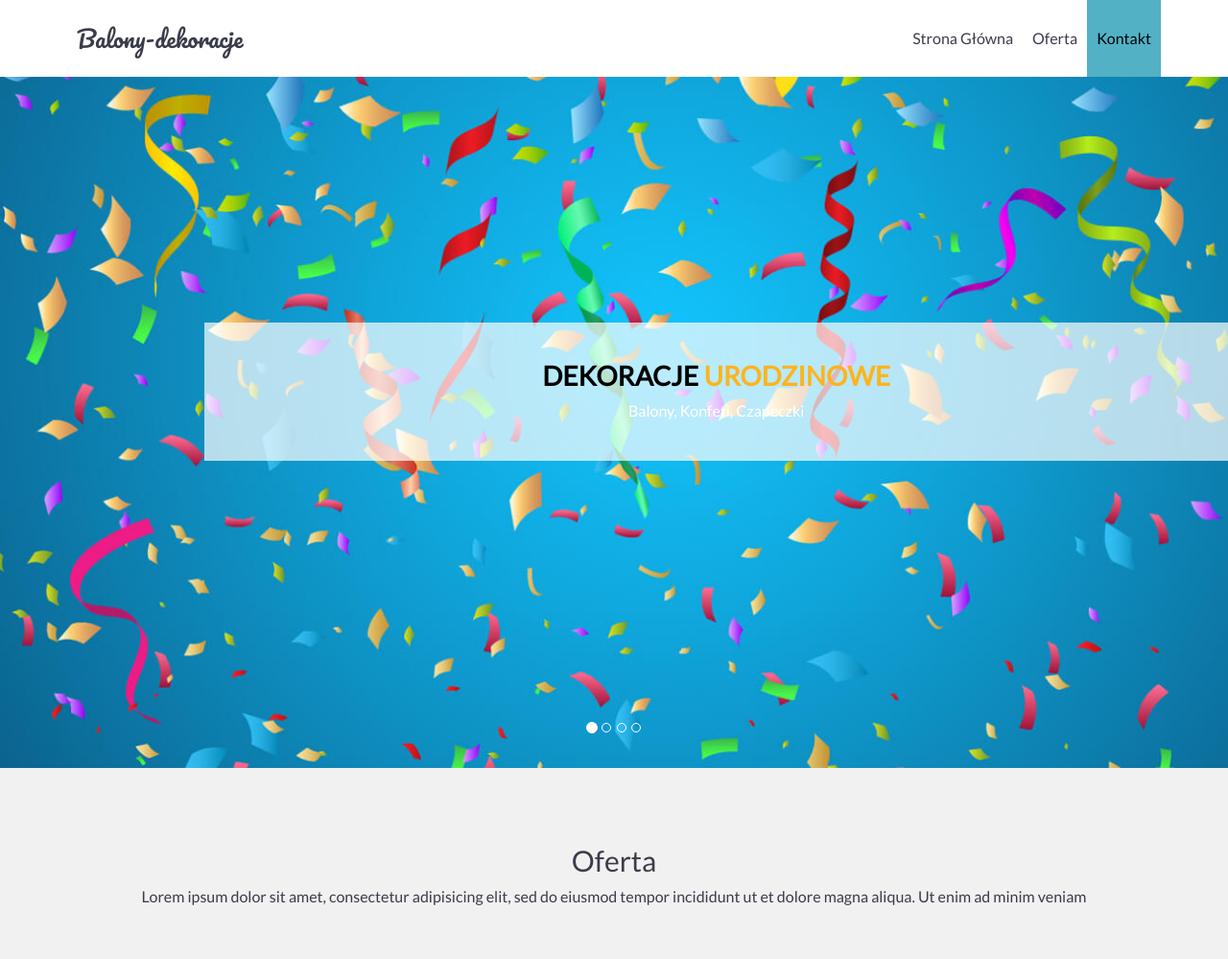
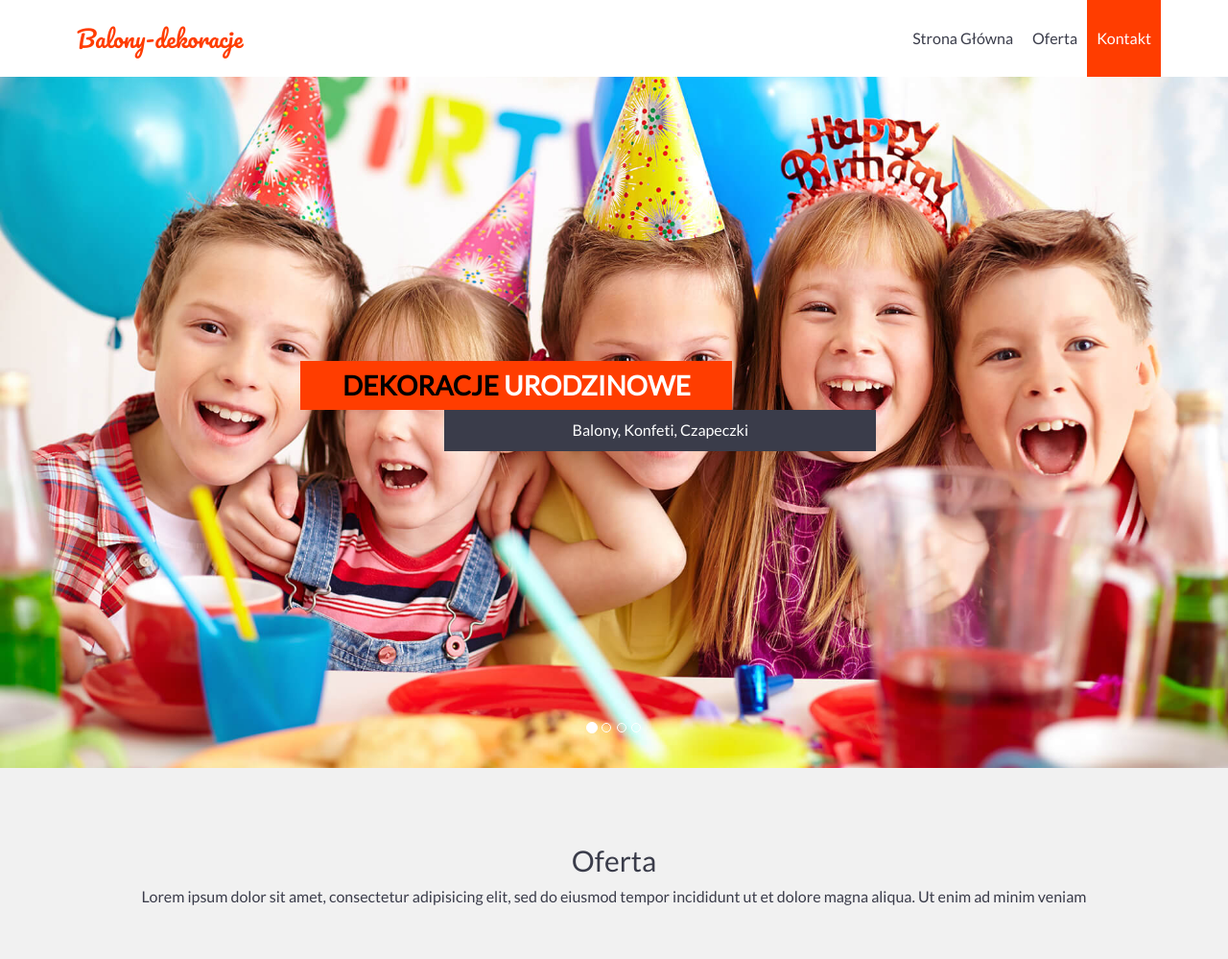
Before and after one commit to maciejdobrski/dekoracje-balony, a PHP site: page / in a window 1280 px wide. Shown: the top 999 px of the page at 96% size. Run offline with PHP 8.4, Linux system fonts and the light colour scheme; some libraries are stand-ins or nearby versions.

Commit message:
Small fix: zmiany kolorów

```diff
--- a/assets/css/style.css
+++ b/assets/css/style.css
@@ -446,21 +446,13 @@ a, button {
     -o-background-size: cover;
     background-repeat: no-repeat; }
     .carousel-inner .item.item-1 {
-      background-image: url(../image/bg-4.jpg); }
-      .carousel-inner .item.item-1 h2 {
-        color: #fcb41e; }
+      background-image: url(../image/bg-1.jpg); }
     .carousel-inner .item.item-2 {
       background-image: url(../image/bg-7.jpg); }
-      .carousel-inner .item.item-2 h2 {
-        color: #504659; }
     .carousel-inner .item.item-3 {
       background-image: url(../image/bg-3.jpg); }
-      .carousel-inner .item.item-3 h2 {
-        color: #ff751a; }
     .carousel-inner .item.item-4 {
-      background-image: url(../image/bg-1.jpg); }
-      .carousel-inner .item.item-4 h2 {
-        color: #53b1c6; }
+      background-image: url(../image/bg-4.jpg); }
     .carousel-inner .item .carousel-caption {
       text-align: center;
       text-shadow: none;
@@ -468,15 +460,22 @@ a, button {
       margin-top: -100px;
       left: 0;
       bottom: inherit;
-      background-color: rgba(255, 255, 255, 0.6);
       padding-right: 30px;
       padding-left: 30px; }
       .carousel-inner .item .carousel-caption h2 {
         font-size: 1.75em;
         text-transform: uppercase;
-        font-weight: 700; }
+        font-weight: 700;
+        padding: 10px 15px;
+        background-color: #FF3D00;
+        color: #fff;
+        margin-bottom: 0;
+        max-width: 450px; }
         .carousel-inner .item .carousel-caption h2 span {
           color: black; }
+      .carousel-inner .item .carousel-caption p {
+        background-color: #3a3c4a;
+        padding: 10px 15px; }
 
 .header {
   background-color: #fff;
@@ -493,14 +492,14 @@ a, button {
     height: 80px; }
     .header .navbar-header .logo {
       font-family: "Pacifico", cursive;
-      color: #3a3c4a;
+      color: #FF3D00;
       text-decoration: none;
       font-size: 24px;
       vertical-align: middle;
       padding-left: 10px;
       display: table-cell; }
       .header .navbar-header .logo:hover {
-        color: black; }
+        color: #cc3100; }
     .header .navbar-header .navbar-toggle {
       background-color: #fff;
       margin-bottom: 23px;
@@ -539,13 +538,13 @@ a, button {
           color: #3a3c4a;
           text-decoration: none; }
           .header .navbar-collapse .navbar-nav li .scrollto:hover {
-            background-color: #fff;
-            color: black; }
+            background-color: #FF3D00;
+            color: #fff; }
           .header .navbar-collapse .navbar-nav li .scrollto:focus {
             background-color: transparent; }
         .header .navbar-collapse .navbar-nav li.active .scrollto {
-          color: black;
-          background-color: #53b1c6; }
+          color: #fff;
+          background-color: #FF3D00; }
 
 .about {
   background-repeat: no-repeat;
@@ -722,7 +721,6 @@ a, button {
       margin-top: -5%;
       left: 0;
       bottom: inherit;
-      background-color: rgba(255, 255, 255, 0.7);
       padding-left: 100px;
       padding-right: 100px; }
       .carousel-inner .item .carousel-caption h2 {
@@ -731,6 +729,9 @@ a, button {
         font-weight: 700; }
         .carousel-inner .item .carousel-caption h2 span {
           color: black; }
+      .carousel-inner .item .carousel-caption p {
+        margin-left: 150px;
+        max-width: 450px; }
 
   .header.opacity {
     background-color: rgba(241, 241, 241, 0.5); }
--- a/assets/sass/style.scss
+++ b/assets/sass/style.scss
@@ -136,33 +136,16 @@ a, button {
     background-repeat: no-repeat;
 
     &.item-1{
-      background-image: url(../image/bg-4.jpg);
-
-      h2{
-        color: #fcb41e;
-      }
+      background-image: url(../image/bg-1.jpg);
     }
     &.item-2{
       background-image: url(../image/bg-7.jpg);
-
-      h2{
-        color: darken(#5d5167, 5%);
-      }
     }
     &.item-3{
       background-image: url(../image/bg-3.jpg);
-
-      h2{
-        color: #ff751a;
-      }
     }
     &.item-4{
-      background-image: url(../image/bg-1.jpg);
-
-      h2{
-        color: #53b1c6;
-      }
-
+      background-image: url(../image/bg-4.jpg);
     }
 
     .carousel-caption{
@@ -172,7 +155,6 @@ a, button {
       margin-top: -100px;
       left: 0;
       bottom: inherit;
-      background-color: rgba(255,255,255,0.6);
       padding-right: 30px;
       padding-left: 30px;
 
@@ -180,9 +162,19 @@ a, button {
         font-size: 1.75em;
         text-transform: uppercase;
         font-weight: 700;
+        padding: 10px 15px;
+        background-color: #FF3D00;
+        color: $secundary-color;
+        margin-bottom: 0;
+        max-width: 450px;
         span{
           color: $primary-color-dark;
         }
+      }
+
+      p{
+        background-color: $primary-color;
+        padding: 10px 15px;
       }
     }
   }
@@ -207,7 +199,7 @@ a, button {
 
     .logo{
       font-family: $font-pacifico;
-      color: $primary-color;
+      color: #FF3D00;
       text-decoration: none;
       font-size: 24px;
       vertical-align: middle;
@@ -215,7 +207,7 @@ a, button {
       display: table-cell;
 
       &:hover{
-        color: darken($primary-color, 50%);
+        color: darken(#FF3D00, 10%);
       }
     }
 
@@ -276,8 +268,8 @@ a, button {
           text-decoration: none;
 
           &:hover{
-            background-color: $secundary-color;
-            color: darken($primary-color, 50%);
+            background-color: #FF3D00;
+            color: $secundary-color;
           }
 
           &:focus{
@@ -287,8 +279,8 @@ a, button {
 
         &.active{
           .scrollto{
-            color: darken($primary-color, 50%);
-            background-color: #53b1c6;
+            color: $secundary-color;
+            background-color: #FF3D00;
           }
         }
       }
@@ -549,7 +541,6 @@ a, button {
         margin-top: -5%;
         left: 0;
         bottom: inherit;
-        background-color: rgba(255,255,255,0.7);
         padding-left: 100px;
         padding-right: 100px;
 
@@ -560,6 +551,11 @@ a, button {
           span{
             color: $primary-color-dark;
           }
+        }
+
+        p{
+          margin-left: 150px;
+          max-width: 450px;
         }
       }
     }
```
